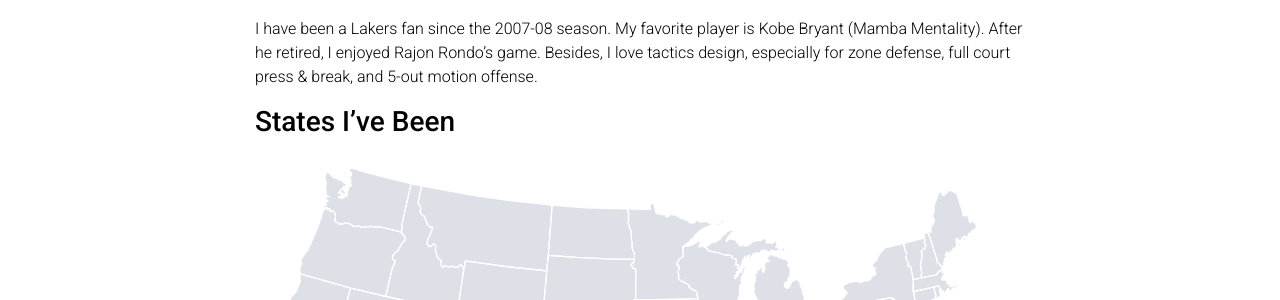
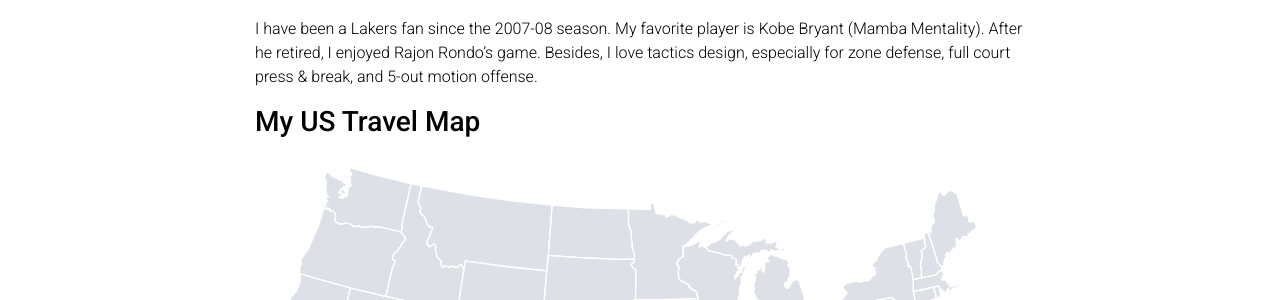
Before and after one commit to LeoHsuProgrammingLab/LeoHsuProgrammingLab.github.io, a Jekyll site: the page built from _pages/beyond_research.md, in a window 1280 px wide and 1160 px high. Shown: the part 392-692 px from the top of the window. Built offline with Jekyll 4.4.1, drawn with Linux system fonts in a browser that asks for light colours; comment, search, counter and statistics services are not loaded; a style sheet for code colours, icons or effects is not loaded.

Commit message:
add US travel map & update my mvrl ip address

```diff
--- a/_pages/beyond_research.md
+++ b/_pages/beyond_research.md
@@ -16,6 +16,6 @@
 
 I have been a Lakers fan since the 2007-08 season. My favorite player is Kobe Bryant (Mamba Mentality). After he retired, I enjoyed Rajon Rondo's game. Besides, I love tactics design, especially for zone defense, full court press & break, and 5-out motion offense.
 
-### **States I've Been**
+### **My US Travel Map**
 
 {% include us_visited_states_map.html %}
```
